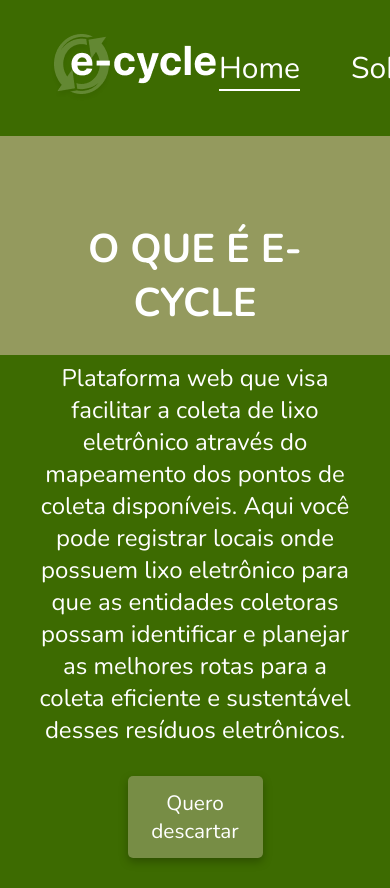
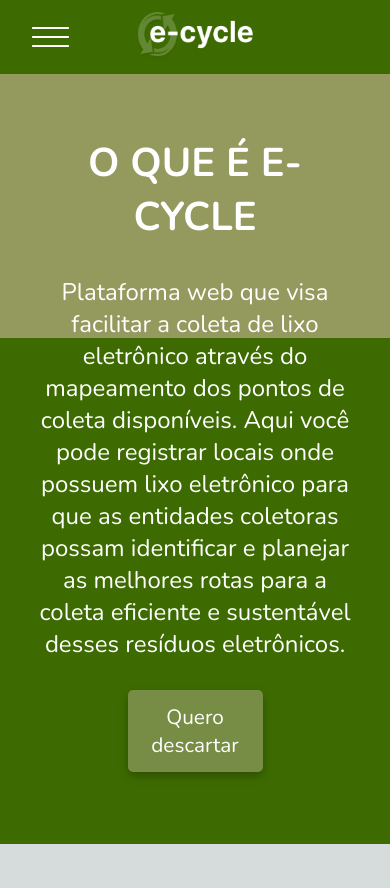
Before and after one commit to gmonteiroc21/projeto-engenharia-de-software, a Next.js app in the folder e-cycle_web/: page /home in a window 390 px wide. After the commit the page ends 844 px from the top, so only its background shows below. Built offline with nearby package versions, Linux system fonts and the light colour scheme.

Commit message:
navbar mobile

```diff
--- a/e-cycle_web/src/assets/index.tsx
+++ b/e-cycle_web/src/assets/index.tsx
@@ -1,5 +1,7 @@
 import PhoneInGreen from "./plantphone.png";
 import HandPhoto from "./handphoto.png";
 import Logo from "./logo.png";
+import NavButton from "./hamb.png";
+import LogoMobile from "./logomobile.png";
 
-export { PhoneInGreen, HandPhoto, Logo };
+export { PhoneInGreen, HandPhoto, Logo, NavButton, LogoMobile };
--- a/e-cycle_web/src/components/Navbar/index.tsx
+++ b/e-cycle_web/src/components/Navbar/index.tsx
@@ -1,13 +1,35 @@
-import { HandPhoto, Logo } from "@/assets";
+import { HandPhoto, Logo, NavButton } from "@/assets";
 import { NavbarContainer, Navigation, UserContainer } from "./styles";
 import Image from "next/image";
 import Link from "next/link";
 import { useRouter } from "next/router";
+import { useEffect, useState } from "react";
 
 export const Navbar = () => {
+  const [larguraDaTela, setLarguraDaTela] = useState(window.innerWidth);
+
+  useEffect(() => {
+    const atualizarTamanhoDaTela = () => {
+      setLarguraDaTela(window.innerWidth);
+    };
+
+    window.addEventListener("resize", atualizarTamanhoDaTela);
+
+    return () => {
+      window.removeEventListener("resize", atualizarTamanhoDaTela);
+    };
+  }, []);
   const router = useRouter();
+  console.log(larguraDaTela);
   return (
     <NavbarContainer>
+      {larguraDaTela <= 700 && (
+        <Image
+          className="buttonNav"
+          src={NavButton}
+          alt="botao que ative sidebar"
+        />
+      )}
       <Image src={Logo} alt="Logo do E-cycle" />
       <Navigation>
         <ul>
--- a/e-cycle_web/src/components/Navbar/styles.ts
+++ b/e-cycle_web/src/components/Navbar/styles.ts
@@ -10,6 +10,19 @@
   align-items: center;
   position: fixed;
   z-index: 2;
+  @media (max-width: 700px) {
+    height: 4.25rem;
+    justify-content: center;
+    align-items: center;
+    img:not(.buttonNav) {
+      width: 120px;
+      height: 50px;
+    }
+    .buttonNav {
+      position: absolute;
+      left: 2rem;
+    }
+  }
 `;
 
 export const Navigation = styled.nav`
@@ -19,6 +32,10 @@
   font-size: 1.875rem;
   font-style: normal;
   font-weight: 400;
+
+  @media (max-width: 700px) {
+    display: none;
+  }
 
   ul {
     display: flex;
@@ -51,4 +68,7 @@
     height: 4.375rem;
     border-radius: 4.375rem;
   }
+  @media (max-width: 700px) {
+    display: none;
+  }
 `;
--- a/e-cycle_web/src/pages/home/styles.ts
+++ b/e-cycle_web/src/pages/home/styles.ts
@@ -5,6 +5,7 @@
   display: flex;
   @media (max-width: 700px) {
     flex-direction: column;
+    padding-top: 0;
   }
   justify-content: space-around;
   align-items: center;
```
Also changed, not shown: e-cycle_web/src/assets/hamb.png (added), e-cycle_web/src/assets/logomobile.png (added).
